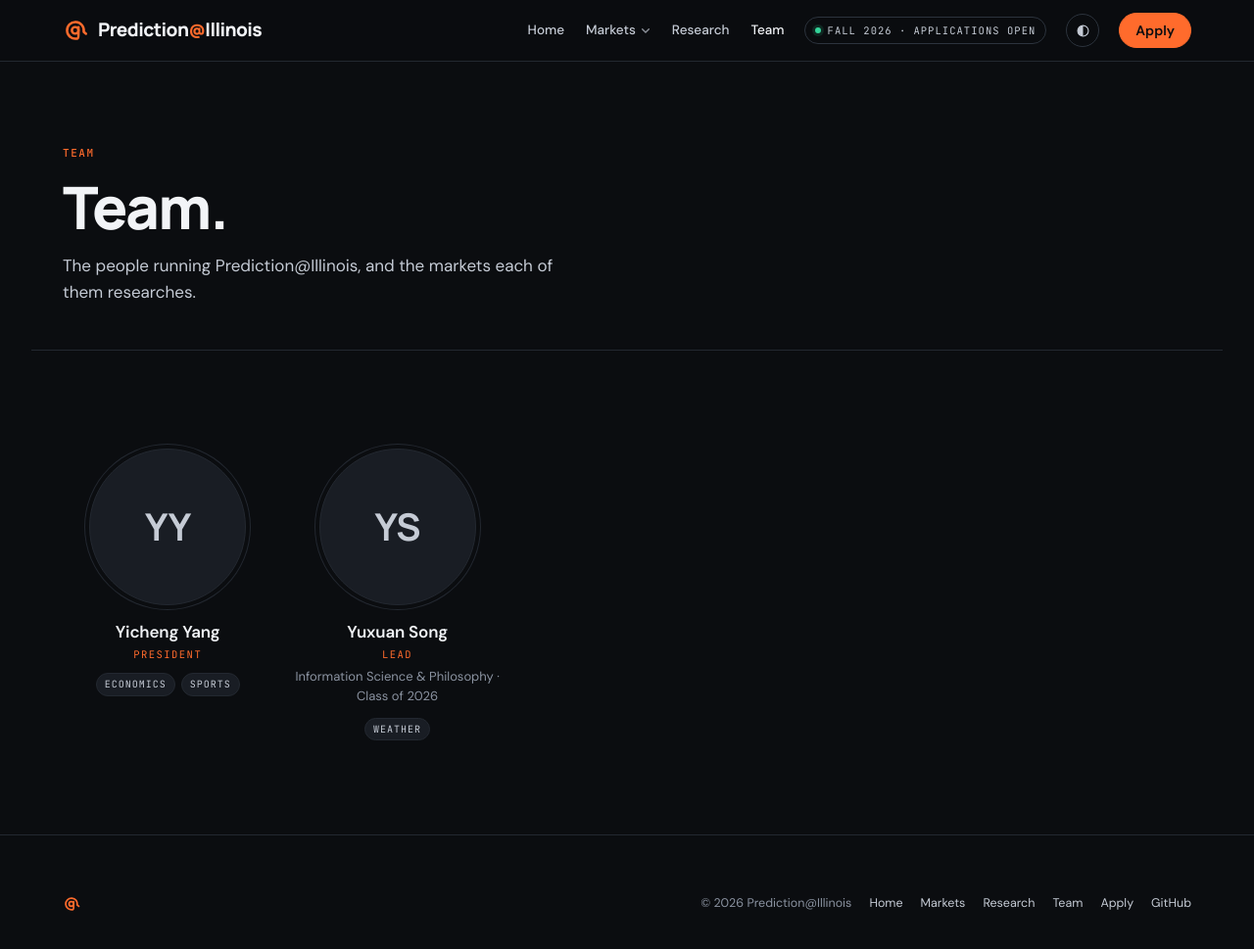
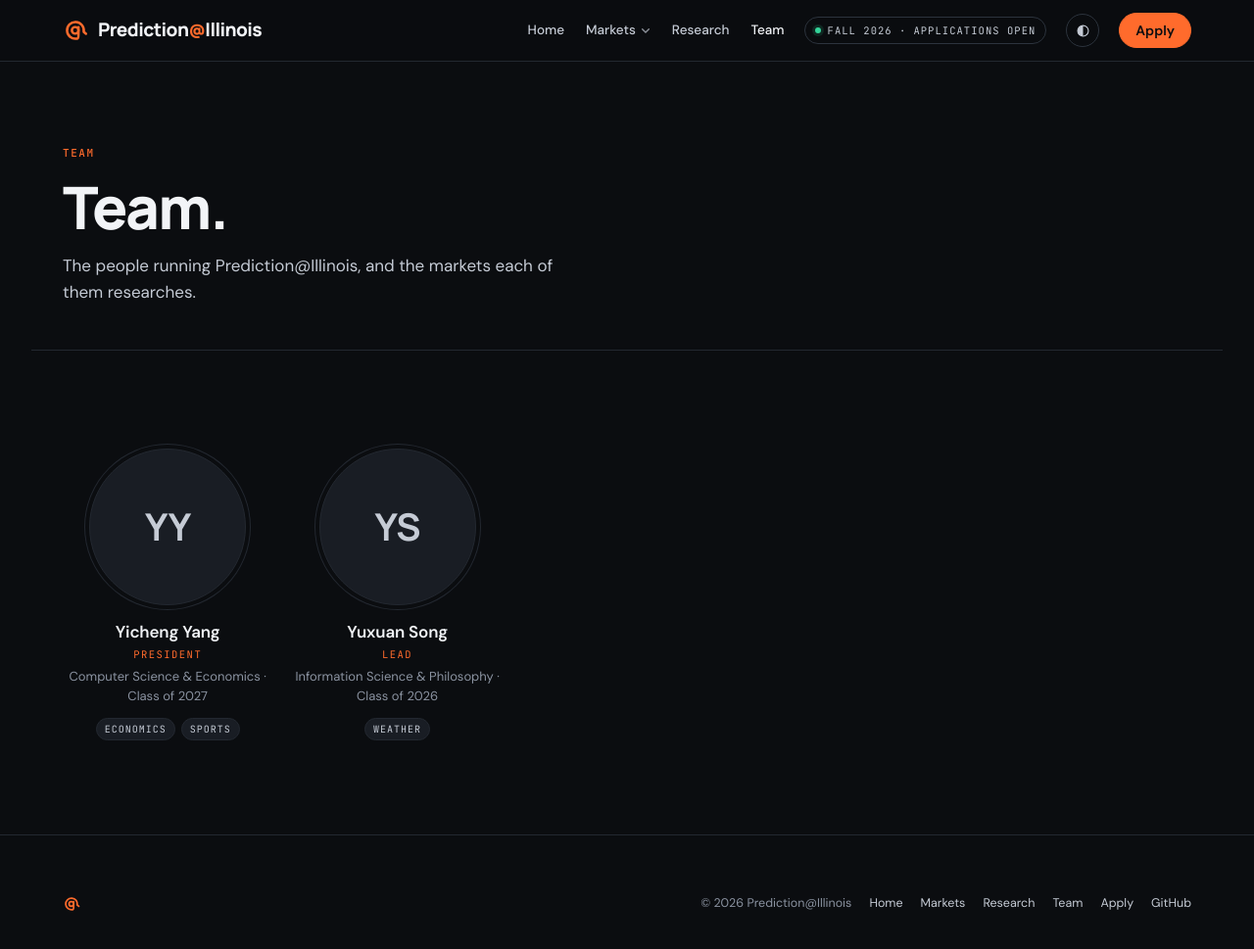
Before and after one commit to Prediction-Illinois/prediction-illinois.github.io, a Jekyll site: the page built from team/index.html, in a window 1280 px wide and 984 px high. Shown: the top 969 px of the window at 98% size. Built offline with Jekyll 4.4.1, drawn with Linux system fonts in a browser that asks for light colours.

Commit message:
Team: add major and class year for Yicheng Yang
Co-Authored-By: Claude Opus 5.5 <noreply@anthropic.com>

```diff
--- a/_data/team.yml
+++ b/_data/team.yml
@@ -10,8 +10,8 @@
   tracks: [economics, sports]
   linkedin: https://www.linkedin.com/in/ethan85/
   photo:
-  major:
-  year:
+  major: Computer Science & Economics
+  year: Class of 2027
 
 - name: Yuxuan Song
   role: Lead
```
